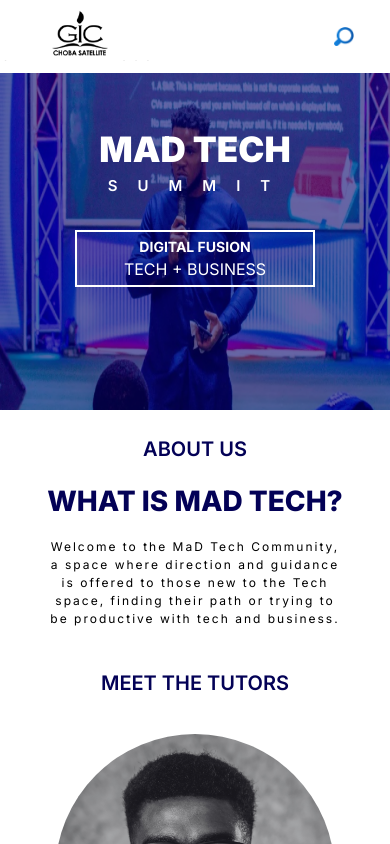
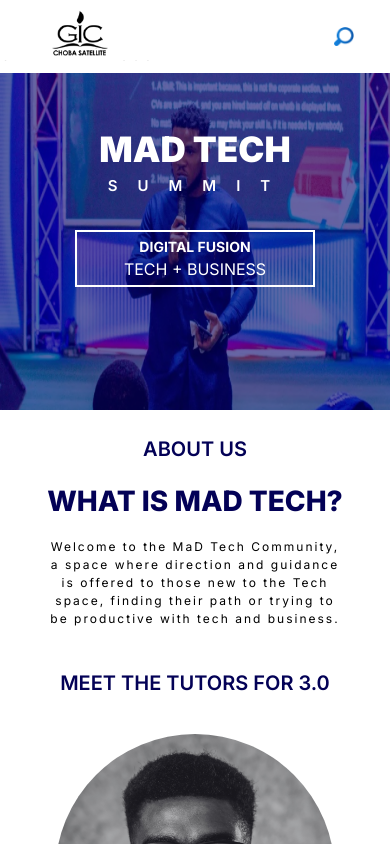
Before and after one commit to Chrisszy123/MADtech, a Next.js app: page / in a window 390 px wide. Shown: the top 844 px of the page. Built offline with nearby package versions, Linux system fonts and the light colour scheme.

Commit message:
feat: added fixes for mobile screen

```diff
--- a/app/components/BgSlider/Slider.tsx
+++ b/app/components/BgSlider/Slider.tsx
@@ -69,7 +69,7 @@
           {book ? (
             <Link
               href="https://docs.google.com/forms/d/e/1FAIpQLSfXFIgJ6aV98g5ZyU4HJLhQgC-3x2upfC_Mmx1K17r8Wtgh1Q/viewform?usp=sf_link"
-              className="flex w-full flex-col items-center justify-center mt-[8rem]" style={{ border: "2px solid white" }}
+              className="flex w-full flex-col items-center justify-center mt-[8rem] mb-[2rem] md:mb-0" style={{ border: "2px solid white" }}
             >
               <div
                 className="font-[700] text-[20px] uppercase px-4 py-4"
--- a/app/components/MeetTutors.tsx
+++ b/app/components/MeetTutors.tsx
@@ -23,7 +23,7 @@
 const MeetTutors = () => {
   return (
     <div className="flex flex-col md:gap-[2rem] gap-[1rem] md:mt-[4rem] mt-[2rem] justify-center items-center">
-      <h3 className="text-[20px] uppercase font-[600] text-[#030156]">Meet The Tutors</h3>
+      <h3 className="text-[20px] uppercase font-[600] text-[#030156]">Meet The Tutors for 3.0</h3>
       <CardCarousel cards={cards} />
     </div>
   );
```
